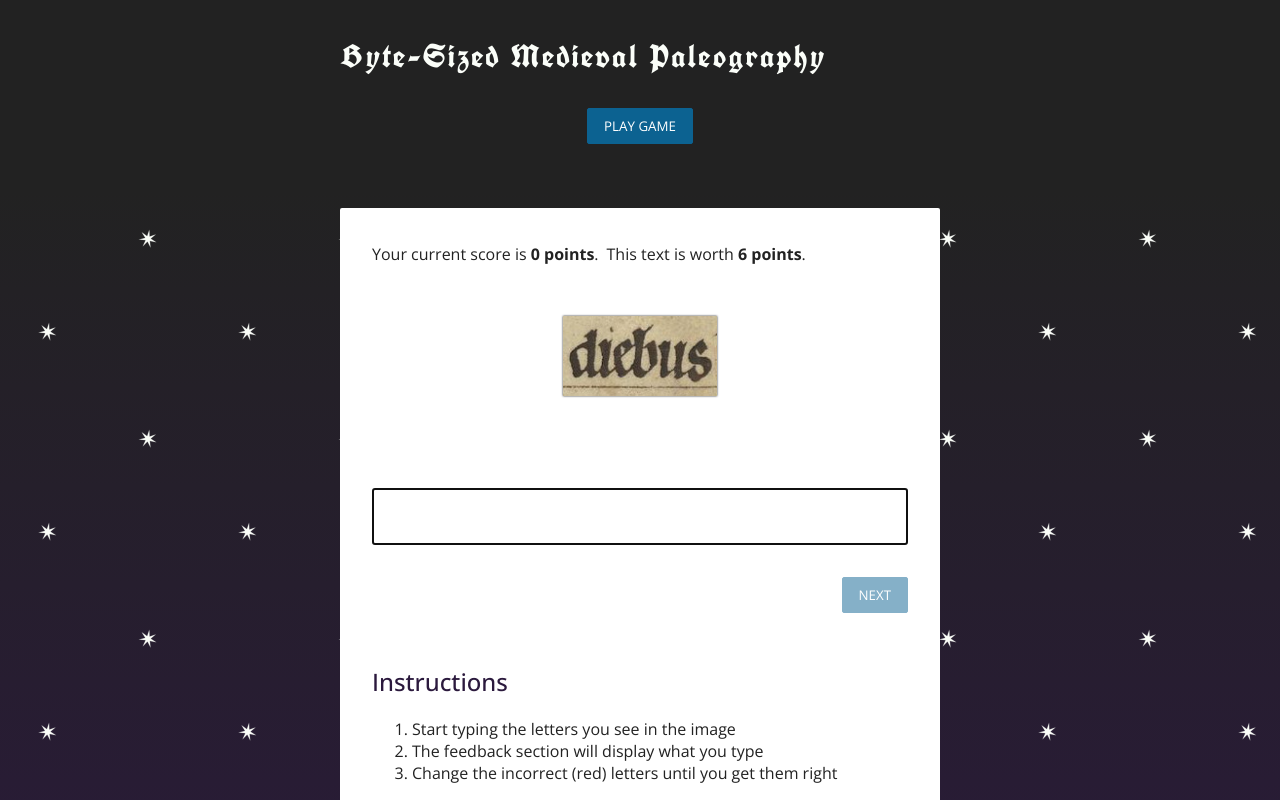
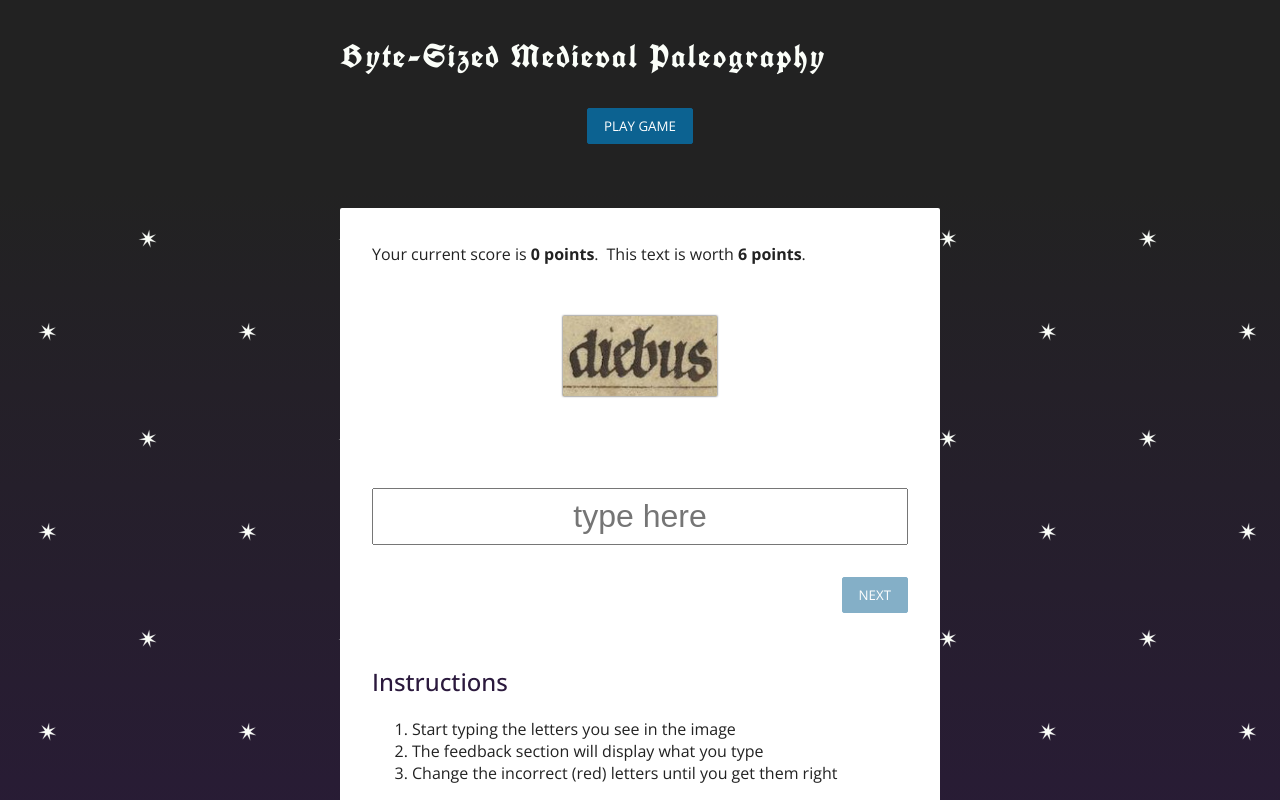
Before and after one commit to werronense/byte-sized-paleography-demo, a React (Vite) app: page /play in a window 1280 px wide. Built offline with nearby package versions, Linux system fonts and the light colour scheme.

Commit message:
Update user interface

```diff
--- a/src/pages/TranscriptionPage/TranscriptionPage.jsx
+++ b/src/pages/TranscriptionPage/TranscriptionPage.jsx
@@ -87,9 +87,9 @@ const TranscriptionPage = () => {
               className="transcription__input"
               name="input"
               type="text"
+              placeholder="type here"
               value={userInput}
               onChange={handleInputChange}
-              autoFocus={true}
               autoComplete="off"
             ></input>
             <div className="transcription__controls">
```
